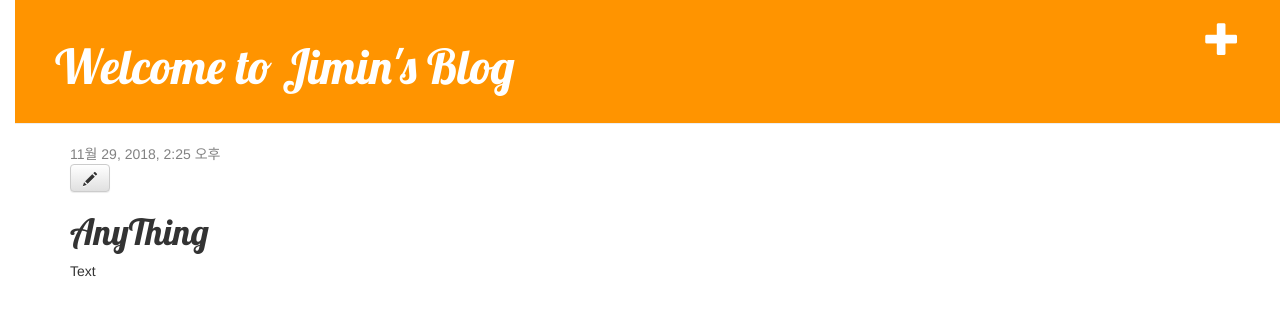
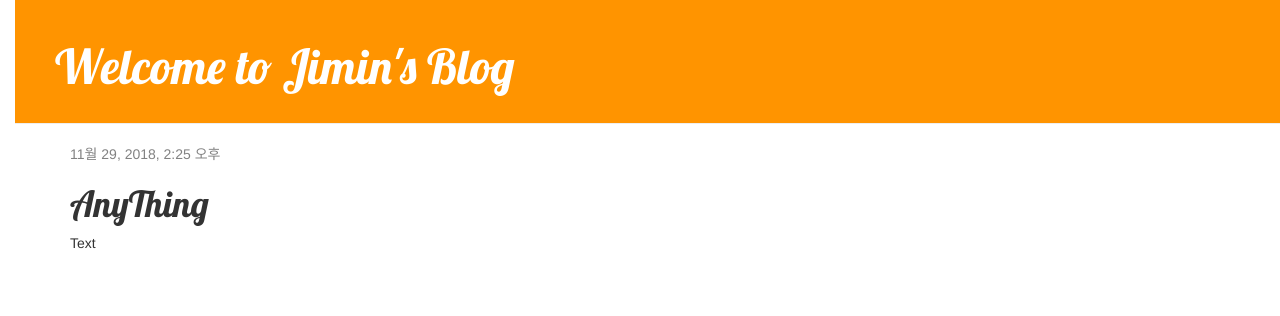
Before and after one commit to ChoiDeborah/dJangoPractice, a Django app: page /post/3/ in a window 1280 px wide. Shown: the top 316 px of the page. Run offline with Django 3.2, Linux system fonts and the light colour scheme; data comes from the database, SQL or seed files in the repository; some libraries are stand-ins or nearby versions.

Commit message:
fixing code

```diff
--- a/blog/templates/blog/base.html
+++ b/blog/templates/blog/base.html
@@ -9,10 +9,10 @@
     </head>
     <body>
             {% if user.is_authenticated %}
-                <a href="{% url 'post_new' %}" class="top-menu"><span class="glyphicon glyphicon-plus"></span></a>
+            <a href="{% url 'post_new' %}" class="top-menu"><span class="glyphicon glyphicon-plus"></span></a>
             {% endif %}
             <div class="page-header">
-                <a href="{% url 'post_new' %}" class="top-menu"><span class="glyphicon glyphicon-plus"></span></a>
+
                 <h1><a href="/">Welcome to Jimin's Blog</a></h1>
             </div>
             <div class="content container">
--- a/blog/templates/blog/post_detail.html
+++ b/blog/templates/blog/post_detail.html
@@ -1,8 +1,4 @@
 {% extends 'blog/base.html' %}
-
-{% if user.is_authenticated %}
-     <a class="btn btn-default" href="{% url 'post_edit' pk=post.pk %}"><span class="glyphicon glyphicon-pencil"></span></a>
-{% endif %}
 
 {% block content %}
     <div class="post">
@@ -11,7 +7,9 @@
                 {{ post.published_date }}
             </div>
         {% endif %}
+        {% if user.is_authenticated %}
         <a class="btn btn-default" href="{% url 'post_edit' pk=post.pk %}"><span class="glyphicon glyphicon-pencil"></span></a>
+        {% endif %}
         <h1>{{ post.title }}</h1>
         <p>{{ post.text|linebreaksbr }}</p>
     </div>
```
